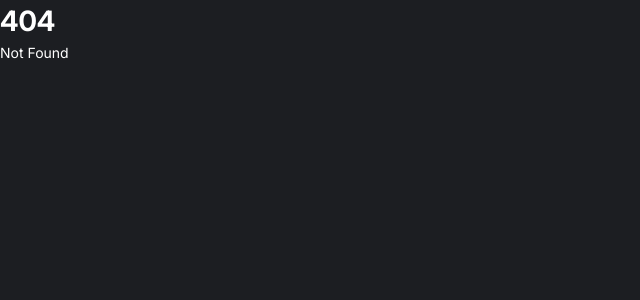
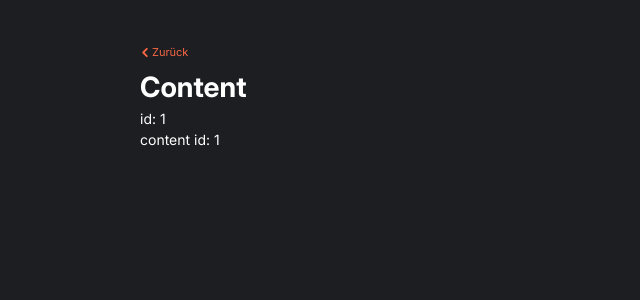
Before and after one commit to kevinloeffler/echo, a SvelteKit app in the folder echo-editor/: page /courses/1/1 in a window 1280 px wide. Before the commit this address had no page. Shown: the top 300 px of the page, without its empty margins (0-640 px from the left). Built offline with nearby package versions, Linux system fonts and the light colour scheme.

Commit message:
add course content page

```diff
--- /dev/null
+++ b/echo-editor/src/routes/courses/[id]/[content_id]/+layout.svelte
@@ -0,0 +1,22 @@
+
+<div class="page page-padded">
+    <div class="page-wrapper">
+
+        <div class="header">
+            <BackButton />
+
+        </div>
+
+        {@render children()}
+
+    </div>
+</div>
+
+
+
+<script lang="ts">
+    import BackButton from '$lib/components/elements/back_button.svelte'
+
+    const { children } = $props()
+
+</script>
--- /dev/null
+++ b/echo-editor/src/routes/courses/[id]/[content_id]/+page.svelte
@@ -0,0 +1,11 @@
+
+<h1>Content</h1>
+<p>id: {data.id}</p>
+<p>content id: {data.contentId}</p>
+
+
+<script lang="ts">
+
+    const { data } = $props()
+
+</script>
--- /dev/null
+++ b/echo-editor/src/routes/courses/[id]/[content_id]/+page.ts
@@ -0,0 +1,3 @@
+export function load({ params }) {
+    return { id: params.id, contentId: params.content_id };
+}
```
